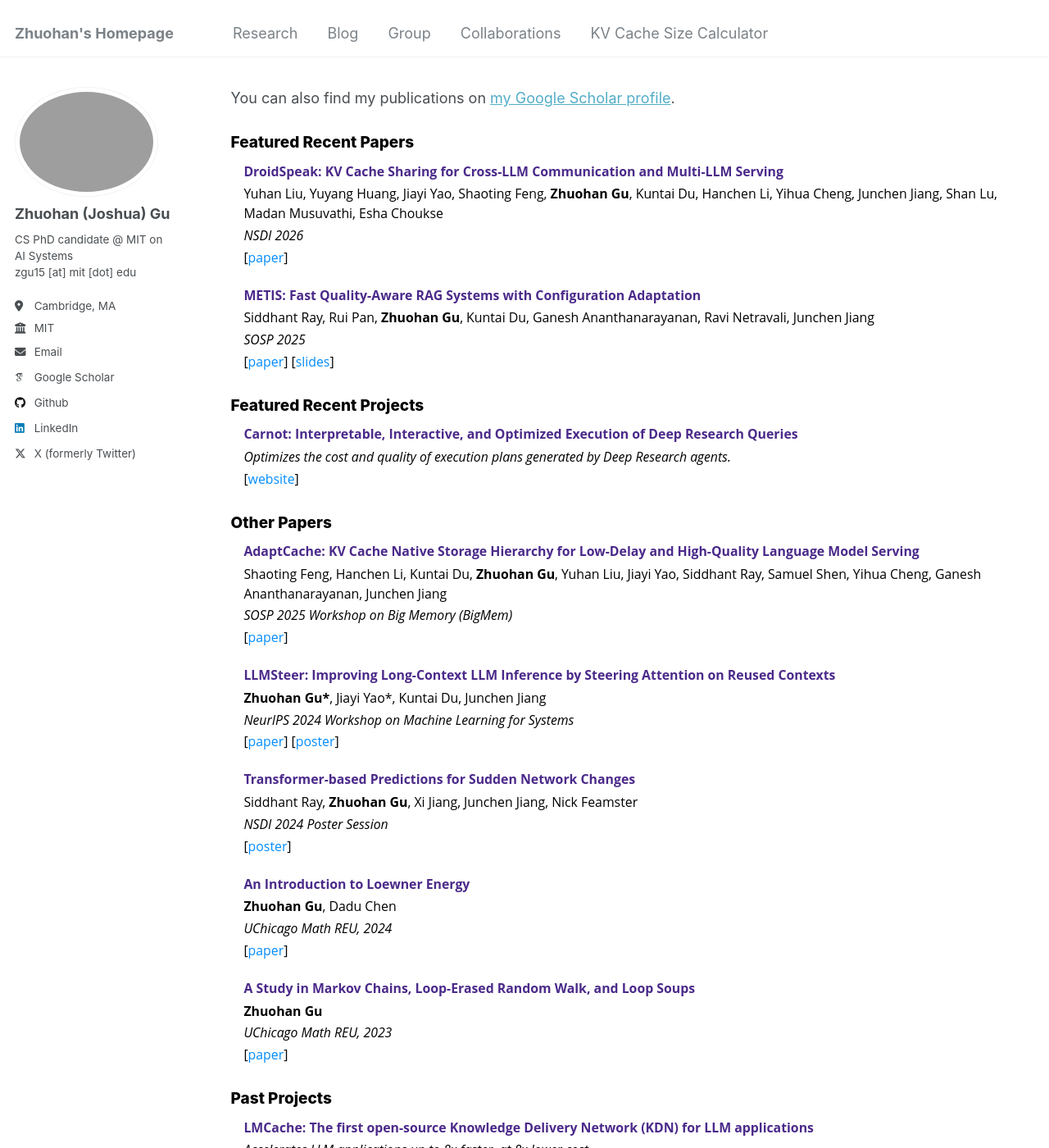
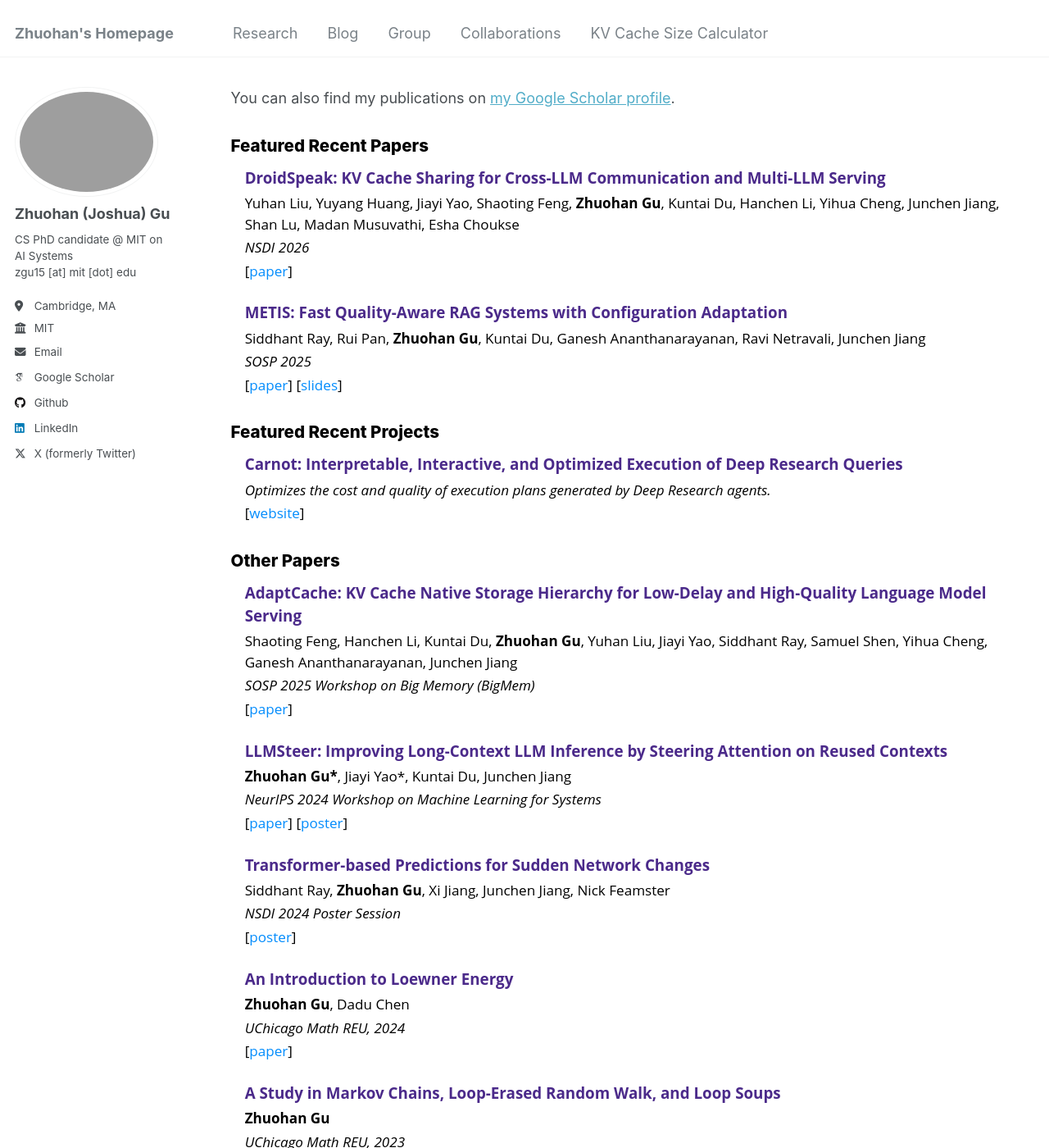
Before and after one commit to zhuohangu/zhuohangu.github.io, a Jekyll site: the page built from _pages/research.html, in a window 1280 px wide and 1400 px high. Shown: the whole window at 82% size. Built offline with Jekyll 4.4.1, drawn with Linux system fonts in a browser that asks for light colours; some web fonts are replaced.

Commit message:
Increase font sizes

```diff
--- a/_pages/research.html
+++ b/_pages/research.html
@@ -10,7 +10,7 @@ author_profile: true
 {% endif %}
 
 <style>
-  .research-section { font-family: 'Open Sans', -apple-system, BlinkMacSystemFont, "Segoe UI", sans-serif; color: #000; font-size: 0.88em; }
+  .research-section { font-family: 'Open Sans', -apple-system, BlinkMacSystemFont, "Segoe UI", sans-serif; color: #000; font-size: 0.95em; }
 
   /* Bold black section headings, larger, more prominent */
   .research-section h3 {
@@ -29,7 +29,7 @@ author_profile: true
   .cvitem-title {
     color: #4b2a8a;
     font-weight: 700;
-    font-size: 1.0em;
+    font-size: 1.1em;
     margin: 0 0 4px 0;
   }
 
@@ -134,7 +134,7 @@ author_profile: true
 </div>
 
 <div class="research-section">
-  <h3>Past Projects</h3>
+  <h3>Other Projects</h3>
   <ul class="cvlist">
     <li class="cvitem">
       <div class="cvitem-title">LMCache: The first open-source Knowledge Delivery Network (KDN) for LLM applications</div>
```
